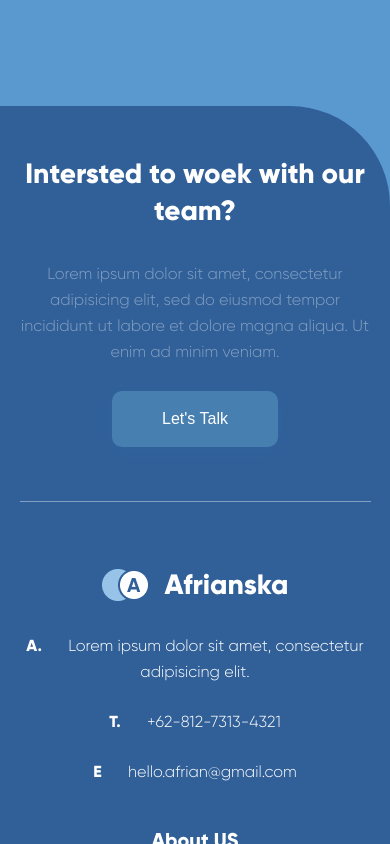
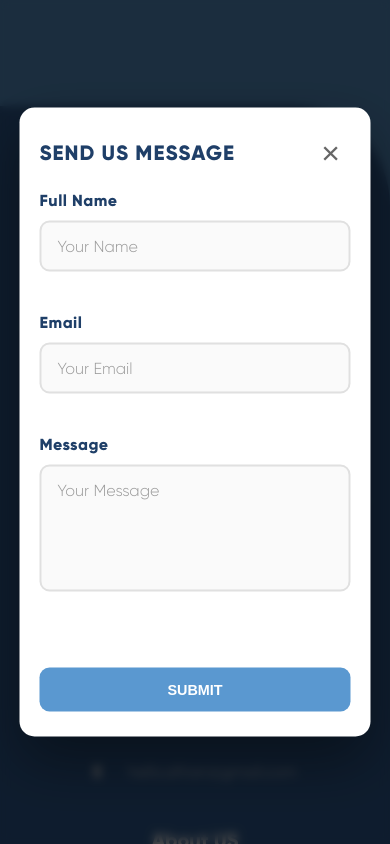
Before and after one commit to Mickhail-Kolupaichenkov/testing-digital-element, a website built with webpack: page index.html in a window 390 px wide. Both pictures are taken after a click on the button "Let's Talk". Shown: the part 3708-4552 px from the top of the page. Built offline with nearby package versions, Linux system fonts and the light colour scheme.

Commit message:
Модальное окно

```diff
--- a/index.html
+++ b/index.html
@@ -6,6 +6,37 @@
     <title>Homepage</title>
 </head>
 <body>
+<div class="modal-overlay" id="modalOverlay">
+    <div class="modal__form" id="modalForm">
+        <div class="modal__header">
+            <h2 class="modal__title">SEND US MESSAGE</h2>
+            <button class="modal__close" id="closeModal">×</button>
+        </div>
+
+        <form class="modal__form-content" id="contactForm">
+            <div class="form-group">
+                <label for="fullname" class="form-label">Full Name</label>
+                <input type="text" id="fullname" class="form-input" placeholder="Your Name">
+                <span class="error-message" id="nameError"></span>
+            </div>
+
+            <div class="form-group">
+                <label for="email" class="form-label">Email</label>
+                <input type="email" id="email" class="form-input" placeholder="Your Email">
+                <span class="error-message" id="emailError"></span>
+            </div>
+
+            <div class="form-group">
+                <label for="message" class="form-label">Message</label>
+                <textarea id="message" class="form-textarea" placeholder="Your Message" rows="5"></textarea>
+                <span class="error-message" id="messageError"></span>
+            </div>
+
+            <button type="submit" class="submit-button">SUBMIT</button>
+        </form>
+    </div>
+</div>
+
     <section class="start-section">
         <header class="header">
             <div class="logo">
@@ -143,7 +174,7 @@
                                 <h3>Intersted to woek with our team?</h3>
                                 <p class="text">Lorem ipsum dolor sit amet, consectetur adipisicing elit, sed do eiusmod tempor incididunt ut labore et dolore magna aliqua. Ut enim ad minim veniam.</p>
                             </div>
-                                <div class="intersted__button"><button class="button">Let's Talk</button></div>
+                                <div class="intersted__button"><button id="open-form" class="button">Let's Talk</button></div>
                         </div>
                     </div>
                 </div>
--- a/main.js
+++ b/main.js
@@ -1,2 +1,40 @@
-import './styles/reset.css';
-import './styles/main.scss';
+import "./styles/reset.css";
+import "./styles/main.scss";
+
+const openModalFormBtn = document.querySelector("#open-form");
+
+function openModal() {
+  const overlay = document.getElementById("modalOverlay");
+  overlay.style.display = "block";
+  document.body.style.overflow = "hidden";
+}
+
+function closeModal() {
+  const overlay = document.getElementById("modalOverlay");
+  overlay.style.display = "none";
+  document.body.style.overflow = "";
+}
+
+function initializeModalHandlers() {
+  const closeBtn = document.getElementById("closeModal");
+  const overlay = document.getElementById("modalOverlay");
+  const form = document.querySelector(".modal__form-content");
+
+  closeBtn.addEventListener("click", closeModal);
+
+  overlay.addEventListener("click", (event) => {
+    if (event.target === overlay) closeModal();
+  });
+
+  document.addEventListener("keydown", (event) => {
+    if (event.key === "Escape") closeModal();
+  });
+
+  form.addEventListener("submit", (event) => {
+    event.preventDefault();
+    closeModal();
+  });
+}
+
+openModalFormBtn.addEventListener("click", openModal);
+initializeModalHandlers();
--- /dev/null
+++ b/styles/form.scss
@@ -0,0 +1,264 @@
+body.modal-open {
+    overflow: hidden;
+}
+
+.modal-overlay {
+    display: none;
+    position: fixed;
+    top: 0;
+    left: 0;
+    width: 100%;
+    height: 100%;
+    background: rgba(0, 0, 0, 0.7);
+    z-index: 9999;
+    backdrop-filter: blur(5px);
+    animation: fadeIn 0.3s ease-out;
+}
+
+.modal__form {
+    padding: 40px;
+    position: fixed;
+    top: 50%;
+    left: 50%;
+    transform: translate(-50%, -50%);
+    width: 90%;
+    max-width: 540px;
+    background: white;
+    border-radius: 20px;
+    box-shadow: 0 25px 60px rgba(0, 0, 0, 0.4);
+    z-index: 10000;
+    overflow: hidden;
+    animation: modalAppear 0.3s ease-out;
+}
+
+.modal__header {
+    display: flex;
+    justify-content: space-between;
+    align-items: center;
+    padding: 0 0 32px 0;
+    margin-bottom: 0;
+}
+
+.modal__title {
+    font-size: 1.5rem;
+    font-weight: 600;
+    color: #1F3F68;
+    margin: 0;
+    letter-spacing: 1px;
+}
+
+.modal__close {
+    background: none;
+    border: none;
+    font-size: 2rem;
+    cursor: pointer;
+    color: #666;
+    width: 40px;
+    height: 40px;
+    display: flex;
+    align-items: center;
+    justify-content: center;
+    border-radius: 50%;
+    transition: all 0.3s ease;
+    font-family: Arial, sans-serif;
+    padding: 0;
+    line-height: 1;
+}
+
+.modal__close:hover {
+    background: #f5f5f5;
+    color: #333;
+}
+
+.form-group {
+    margin-bottom: 24px;
+}
+
+.form-label {
+    display: block;
+    font-size: 1rem;
+    font-weight: 600;
+    margin-bottom: 12px;
+    color: #1F3F68;
+    letter-spacing: 0.5px;
+}
+
+.form-input,
+.form-textarea {
+    width: 100%;
+    padding: 16px 18px;
+    border: 2px solid #e0e0e0;
+    border-radius: 10px;
+    font-size: 1rem;
+    font-family: inherit;
+    transition: all 0.3s ease;
+    background: #fafafa;
+    box-sizing: border-box;
+}
+
+.form-input:focus,
+.form-textarea:focus {
+    outline: none;
+    border-color: #5A98D0;
+    background: white;
+    box-shadow: 0 0 0 3px rgba(90, 152, 208, 0.1);
+}
+
+.form-input::placeholder,
+.form-textarea::placeholder {
+    color: #999;
+    opacity: 1;
+}
+
+.form-textarea {
+    resize: none;
+    min-height: 100px;
+}
+
+.submit-button {
+    width: 100%;
+    padding: 18px;
+    background: #5A98D0;
+    color: white;
+    border: none;
+    border-radius: 10px;
+    font-size: 1rem;
+    font-weight: 600;
+    letter-spacing: 4%;
+    cursor: pointer;
+    transition: all 0.3s ease;
+    text-transform: uppercase;
+    margin-top: 40px;
+    box-sizing: border-box;
+}
+
+.submit-button:hover {
+    background: #4a87c0;
+    transform: translateY(-2px);
+    box-shadow: 0 8px 20px rgba(90, 152, 208, 0.4);
+}
+
+.submit-button:active {
+    transform: translateY(0);
+}
+
+.error-message {
+    display: block;
+    color: #e74c3c;
+    font-size: 0.875rem;
+    margin-top: 5px;
+    min-height: 20px;
+}
+
+.form-input.error,
+.form-textarea.error {
+    border-color: #e74c3c;
+    background-color: #fdf2f2;
+}
+
+@keyframes fadeIn {
+    from { opacity: 0; }
+    to { opacity: 1; }
+}
+
+@keyframes modalAppear {
+    from {
+        opacity: 0;
+        transform: translate(-50%, -50%) scale(0.8);
+    }
+    to {
+        opacity: 1;
+        transform: translate(-50%, -50%) scale(1);
+    }
+}
+
+@media (min-width: 1200px) {
+    .modal__form {
+        max-width: 580px;
+        padding: 45px;
+    }
+}
+
+@media (min-width: 1400px) {
+    .modal__form {
+        max-width: 620px;
+    }
+}
+
+@media (max-width: 768px) {
+    .modal__form {
+        padding: 35px 25px;
+        max-width: 90%;
+    }
+
+    .modal__header {
+        padding: 0 0 25px 0;
+    }
+
+    .form-group {
+        margin-bottom: 20px;
+    }
+
+    .submit-button {
+        margin-top: 35px;
+        padding: 16px;
+    }
+}
+
+@media (max-width: 480px) {
+    .modal__form {
+        padding: 25px 20px;
+        max-width: 95%;
+        border-radius: 15px;
+    }
+
+    .modal__header {
+        padding: 0 0 20px 0;
+    }
+
+    .modal__title {
+        font-size: 1.3rem;
+    }
+
+    .form-group {
+        margin-bottom: 18px;
+    }
+
+    .form-input,
+    .form-textarea {
+        padding: 14px 16px;
+    }
+
+    .submit-button {
+        margin-top: 30px;
+        padding: 14px;
+        font-size: 0.9rem;
+    }
+
+    .form-textarea {
+        min-height: 80px;
+    }
+}
+
+@media (max-width: 360px) {
+    .modal__form {
+        padding: 20px 15px;
+    }
+
+    .modal__header {
+        padding: 0 0 15px 0;
+    }
+
+    .modal__title {
+        font-size: 1.2rem;
+    }
+
+    .form-group {
+        margin-bottom: 15px;
+    }
+
+    .submit-button {
+        margin-top: 25px;
+        padding: 12px;
+    }
+}
--- a/styles/main.scss
+++ b/styles/main.scss
@@ -2,6 +2,7 @@
 @import url("start-section.scss");
 @import url("advantages-section.scss");
 @import url("footer-section.scss");
+@import url("form.scss");
 
 @font-face {
     font-family: 'Gilroy';
```
Also changed, not shown: styles/adaptive.scss (added).
